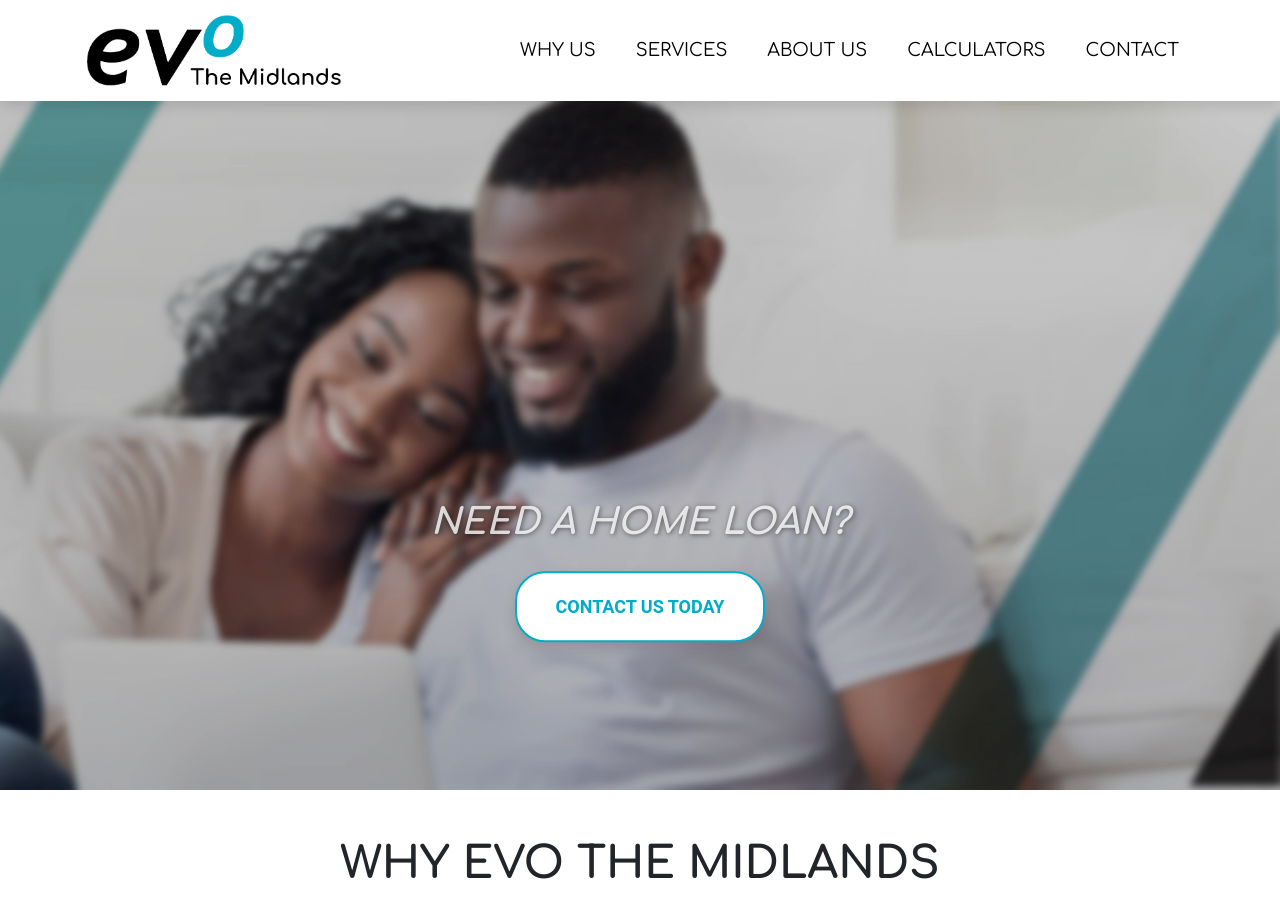
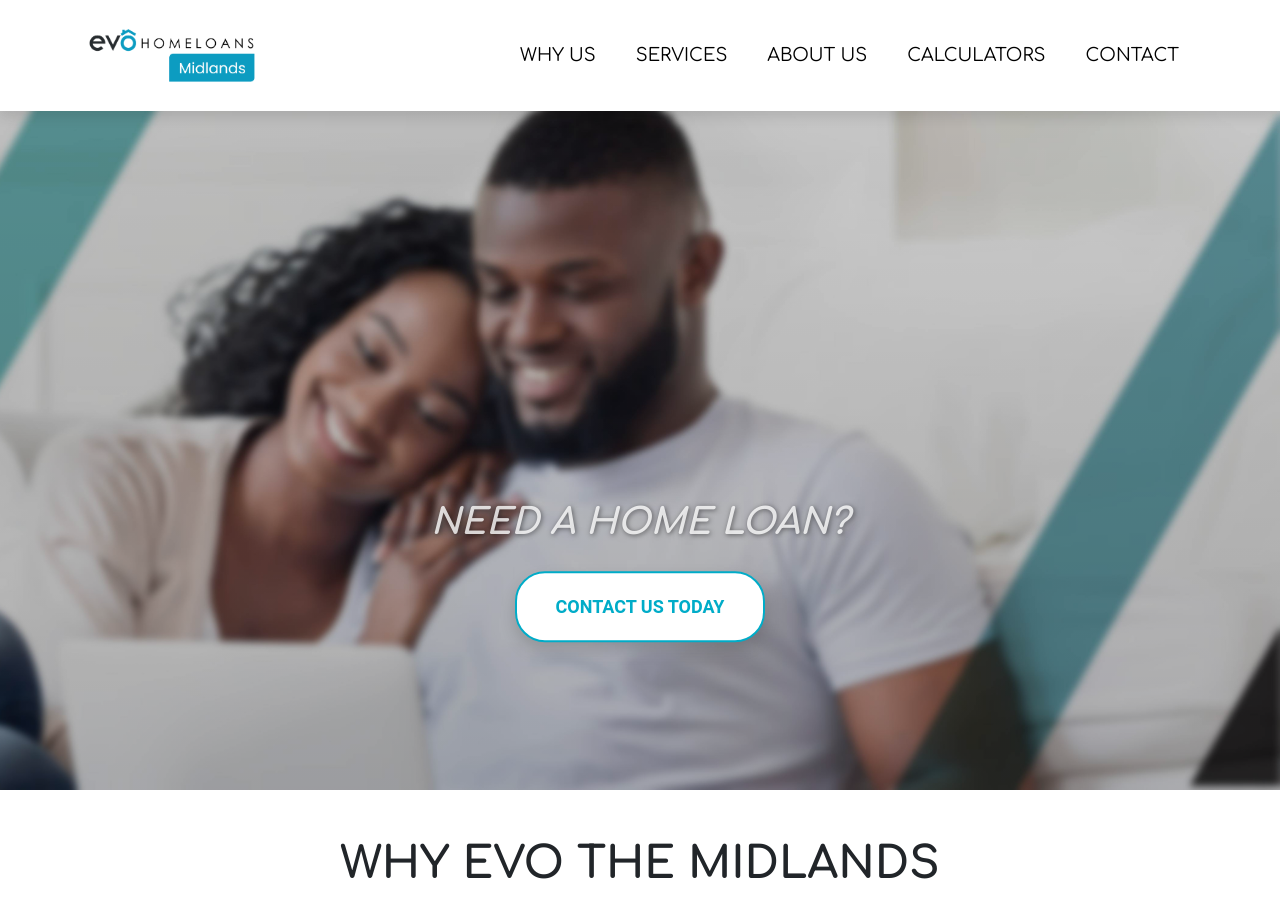
Before and after one commit to Intellify-Cloud/ev-midl, a Jekyll site: the page built from index.md, in a window 1280 px wide and 900 px high. Built offline with Jekyll 4.4.1, drawn with Linux system fonts in a browser that asks for light colours.

Commit message:
20250506.2034

```diff
--- a/_assets/base/_page.scss
+++ b/_assets/base/_page.scss
@@ -130,7 +130,7 @@ img::selection {
 .afford-calc {
   width: 100%;
   height: auto;
-  min-height: 60vh;
+  min-height: 100vh;
   max-height: unset; /* Unset the max-height */
 }
 
--- a/_assets/base/dist/_page.css
+++ b/_assets/base/dist/_page.css
@@ -112,7 +112,7 @@ img::selection {
 .afford-calc {
   width: 100%;
   height: auto;
-  min-height: 60vh;
+  min-height: 100vh;
   max-height: unset;
   /* Unset the max-height */
 }
--- a/_assets/components/_navbar.scss
+++ b/_assets/components/_navbar.scss
@@ -26,7 +26,7 @@
       color: darken($primary, 10%);
     }
     > img {
-      height: 75px; // Desktop Logo Height
+      height: 85px; // Desktop Logo Height
       max-width: 100%;
     }
   }
--- a/_config.yml
+++ b/_config.yml
@@ -20,7 +20,7 @@ webserver_headers:
     - GET, OPTIONS, HEAD
 
 logo:
-  path: /assets/evo-midlands-logo.png
+  path: /assets/img/logo/evo Home Loans Midlands.png
 
 exclude: [node_modules, webpack-config.js, package.json, package-lock.json]
 
```
Also changed, not shown: assets/bundle.css, assets/evo-midlands-logo.png (deleted), assets/img/evo up-logo.png (deleted), assets/img/logo/evo Home Loans Midlands.png (added).
